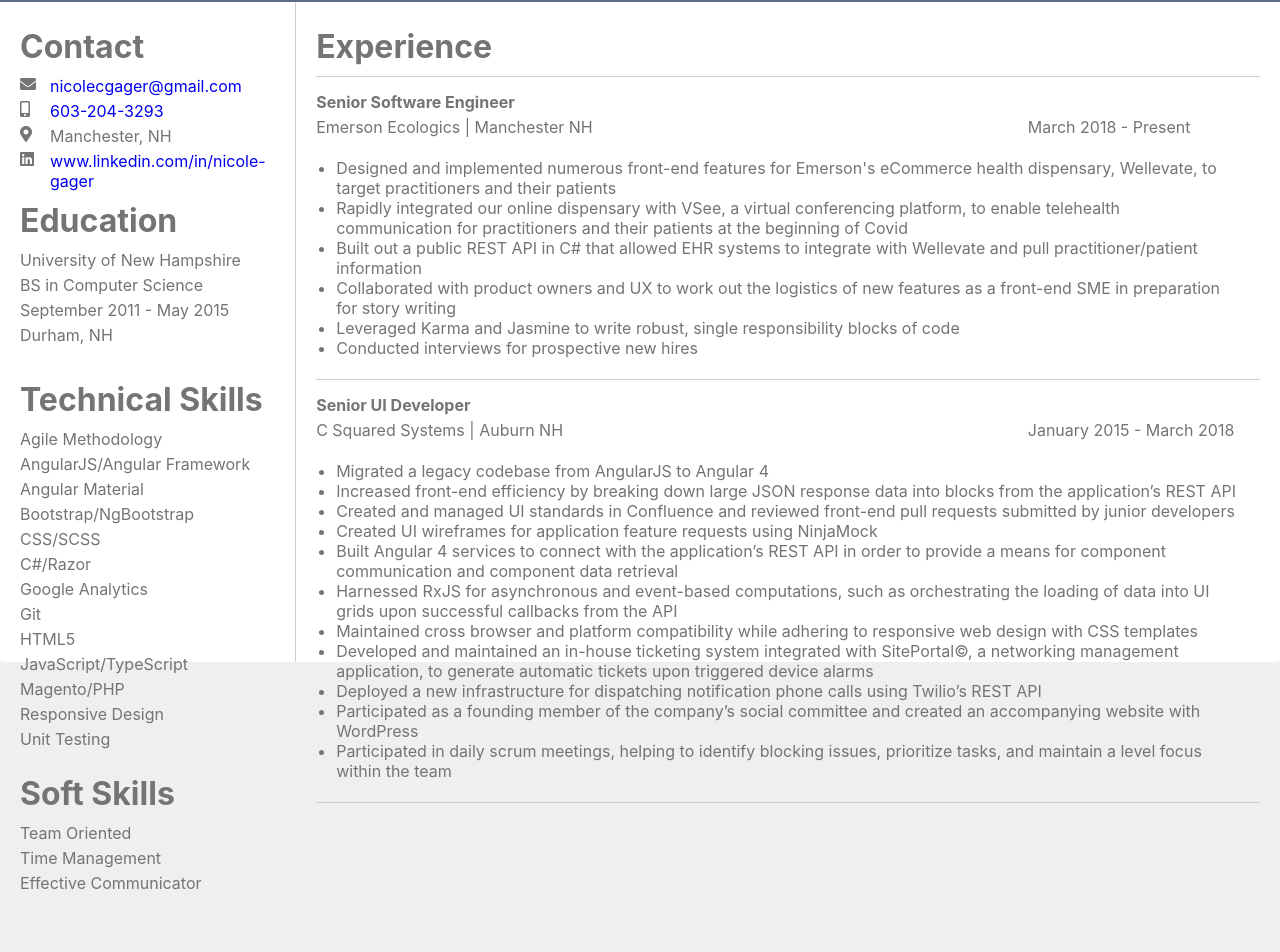
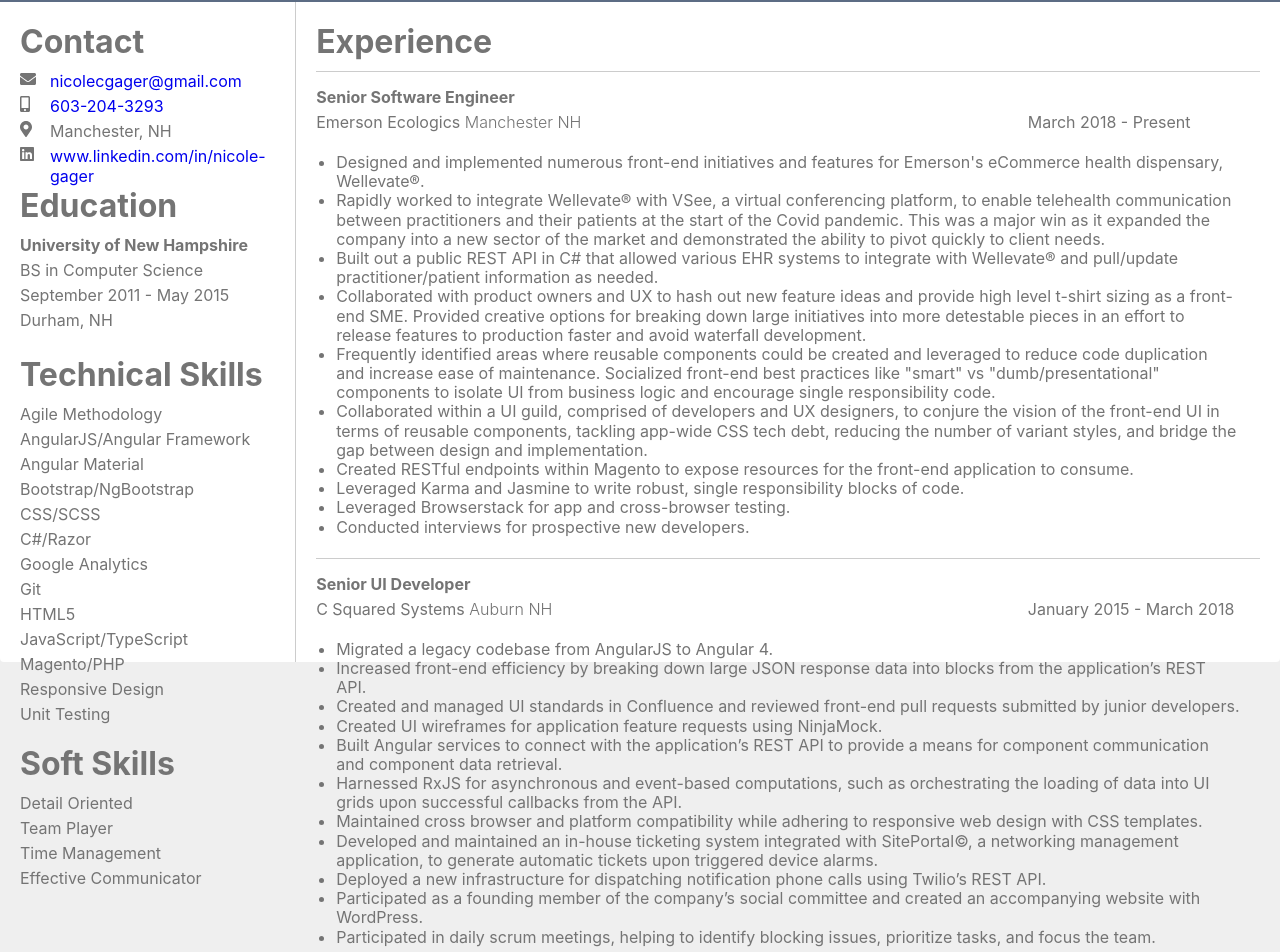
Before and after one commit to ngager/ngager.github.io, a React (Create React App) app: page / in a window 1280 px wide. Shown: the part 148-1100 px from the top of the page. Before the commit the page ends 1051 px from the top, so only its background shows below. Built offline with nearby package versions, Linux system fonts and the light colour scheme.

Commit message:
update content

```diff
--- a/src/components/contact/Contact.scss
+++ b/src/components/contact/Contact.scss
@@ -2,7 +2,7 @@
   display: flex;
   background-color: transparent;
   color: #747474;
-  padding: 10px 20px;
+  padding: 5px 20px;
 
   .icon {
     grid-column-start: 1;
--- a/src/components/education/Education.scss
+++ b/src/components/education/Education.scss
@@ -2,10 +2,14 @@
   display: flex;
   background-color: transparent;
   color: #747474;
-  padding: 10px 20px;
+  padding: 5px 20px;
 
   .grid-container {
     display: grid;
     grid-gap: 5px;
+
+    .school-name {
+      font-weight: 700;
+    }
   }
 }
--- a/src/components/education/Education.tsx
+++ b/src/components/education/Education.tsx
@@ -14,7 +14,7 @@
             <div>
                 <h1>Education</h1>
                 <div className="grid-container">
-                    <div>University of New Hampshire</div>
+                    <div className="school-name">University of New Hampshire</div>
                     <div>BS in Computer Science</div>
                     <div>September 2011 - May 2015</div>
                     <div>Durham, NH</div>
--- a/src/components/experience/Experience.scss
+++ b/src/components/experience/Experience.scss
@@ -3,19 +3,16 @@
   flex-direction: column;
   background-color: transparent;
   color: #747474;
-  padding: 10px 20px;
+  padding: 5px 20px;
 
   .experience-detail {
     display: grid;
     grid-template-columns: repeat(4, 1fr);
     grid-template-rows: auto auto auto auto;
     grid-gap: 5px;
-    border-bottom: 1px solid #CCCCCC;
     padding-top: 15px;
+    border-top: 1px solid #CCCCCC;
 
-    &:first-of-type {
-      border-top: 1px solid #CCCCCC;
-    }
   }
 
   .title {
@@ -29,6 +26,10 @@
     grid-column-end: 4;
   }
 
+  .company-location {
+    font-weight: 300;
+  }
+
   .responsibilities-list {
     grid-column-start: 1;
     grid-column-end: 5;
@@ -36,6 +37,10 @@
     ul {
       padding: 0 20px;
       list-style-position: outside;
+
+      li {
+        line-height: 1.2;
+      }
     }
   }
 
--- a/src/components/experience/Experience.tsx
+++ b/src/components/experience/Experience.tsx
@@ -12,37 +12,95 @@
             <h1>Experience</h1>
             <div className="experience-detail">
                 <div className="title">Senior Software Engineer</div>
-                <div className="company">Emerson Ecologics | Manchester NH</div>
+                <div className="company">Emerson Ecologics <span className="company-location">Manchester NH</span></div>
                 <div className="date-range">March 2018 - Present</div>
                 <div className="responsibilities-list">
                     <ul>
-                        <li>Designed and implemented numerous front-end features for Emerson's eCommerce health dispensary, Wellevate, to target practitioners and their patients</li>
-                        <li>Rapidly integrated our online dispensary with VSee, a virtual conferencing platform, to enable telehealth communication for practitioners and their patients at the beginning of Covid</li>
-                        <li>Built out a public REST API in C# that allowed EHR systems to integrate with Wellevate and pull practitioner/patient information</li>
-                        <li>Collaborated with product owners and UX to work out the logistics of new features as a front-end SME in preparation for story writing</li>
-                        <li>Leveraged Karma and Jasmine to write robust, single responsibility blocks of code</li>
-                        <li>Conducted interviews for prospective new hires</li>
+                        <li>
+                            Designed and implemented numerous front-end initiatives and features for Emerson's eCommerce health dispensary, Wellevate&#174;.
+                        </li>
+                        <li>
+                            Rapidly worked to integrate Wellevate&#174; with VSee, a virtual conferencing platform, to enable telehealth
+                            communication between practitioners and their patients at the start of the Covid pandemic. This was a major
+                            win as it expanded the company into a new sector of the market and demonstrated the ability to pivot quickly
+                            to client needs.
+                        </li>
+                        <li>
+                            Built out a public REST API in C# that allowed various EHR systems to integrate with Wellevate&#174; and pull/update
+                            practitioner/patient information as needed.
+                        </li>
+                        <li>
+                            Collaborated with product owners and UX to hash out new feature ideas and provide high level t-shirt sizing as a front-end SME.
+                            Provided creative options for breaking down large initiatives into more detestable pieces in an effort to release features to
+                            production faster and avoid waterfall development.
+                        </li>
+                        <li>
+                            Frequently identified areas where reusable components could be created and leveraged to reduce code duplication and
+                            increase ease of maintenance. Socialized front-end best practices like "smart" vs "dumb/presentational" components to
+                            isolate UI from business logic and encourage single responsibility code.
+                        </li>
+                        <li>
+                            Collaborated within a UI guild, comprised of developers and UX designers, to conjure the vision of the front-end UI in terms of
+                            reusable components, tackling app-wide CSS tech debt, reducing the number of variant styles, and bridge the gap between
+                            design and implementation.
+                        </li>
+                        <li>
+                            Created RESTful endpoints within Magento to expose resources for the front-end application to consume.
+                        </li>
+                        <li>
+                            Leveraged Karma and Jasmine to write robust, single responsibility blocks of code.
+                        </li>
+                        <li>
+                            Leveraged Browserstack for app and cross-browser testing.
+                        </li>
+                        <li>
+                            Conducted interviews for prospective new developers.
+                        </li>
                     </ul>
                 </div>
             </div>
 
             <div className="experience-detail">
                 <div className="title">Senior UI Developer</div>
-                <div className="company">C Squared Systems | Auburn NH</div>
+                <div className="company">C Squared Systems <span className="company-location">Auburn NH</span></div>
                 <div className="date-range">January 2015 - March 2018</div>
                 <div className="responsibilities-list">
                     <ul>
-                        <li>Migrated a legacy codebase from AngularJS to Angular 4</li>
-                        <li>Increased front-end efficiency by breaking down large JSON response data into blocks from the application’s REST API</li>
-                        <li>Created and managed UI standards in Confluence and reviewed front-end pull requests submitted by junior developers</li>
-                        <li>Created UI wireframes for application feature requests using NinjaMock</li>
-                        <li>Built Angular 4 services to connect with the application’s REST API in order to provide a means for component communication and component data retrieval </li>
-                        <li>Harnessed RxJS for asynchronous and event-based computations, such as orchestrating the loading of data into UI grids upon successful callbacks from the API</li>
-                        <li>Maintained cross browser and platform compatibility while adhering to responsive web design with CSS templates</li>
-                        <li>Developed and maintained an in-house ticketing system integrated with SitePortal©, a networking management application, to generate automatic tickets upon triggered device alarms</li>
-                        <li>Deployed a new infrastructure for dispatching notification phone calls using Twilio’s REST API</li>
-                        <li>Participated as a founding member of the company’s social committee and created an accompanying website with WordPress</li>
-                        <li>Participated in daily scrum meetings, helping to identify blocking issues, prioritize tasks, and maintain a level focus within the team</li>
+                        <li>
+                            Migrated a legacy codebase from AngularJS to Angular 4.
+                        </li>
+                        <li>
+                            Increased front-end efficiency by breaking down large JSON response data into blocks from the application’s REST API.
+                        </li>
+                        <li>
+                            Created and managed UI standards in Confluence and reviewed front-end pull requests submitted by junior developers.
+                        </li>
+                        <li>
+                            Created UI wireframes for application feature requests using NinjaMock.
+                        </li>
+                        <li>
+                            Built Angular services to connect with the application’s REST API to provide a means for component communication and component data retrieval.
+                        </li>
+                        <li>
+                            Harnessed RxJS for asynchronous and event-based computations, such as orchestrating the loading of data into UI grids
+                            upon successful callbacks from the API.
+                        </li>
+                        <li>
+                            Maintained cross browser and platform compatibility while adhering to responsive web design with CSS templates.
+                        </li>
+                        <li>
+                            Developed and maintained an in-house ticketing system integrated with SitePortal©, a networking management application,
+                            to generate automatic tickets upon triggered device alarms.
+                        </li>
+                        <li>
+                            Deployed a new infrastructure for dispatching notification phone calls using Twilio’s REST API.
+                        </li>
+                        <li>
+                            Participated as a founding member of the company’s social committee and created an accompanying website with WordPress.
+                        </li>
+                        <li>
+                            Participated in daily scrum meetings, helping to identify blocking issues, prioritize tasks, and focus the team.
+                        </li>
                     </ul>
                 </div>
             </div>
--- a/src/components/header/Header.scss
+++ b/src/components/header/Header.scss
@@ -14,6 +14,11 @@
     margin: 0;
   }
 
+  span {
+    margin-top: 5px;
+    font-weight: 300;
+  }
+
   .profile-image {
     background-image: url("/assets/images/profile_pic.jpeg");
     background-size: 110px;
--- a/src/components/header/Header.tsx
+++ b/src/components/header/Header.tsx
@@ -15,6 +15,7 @@
             <div className="flex column">
                 <h1>Nicole Gager</h1>
                 <h3>Software Developer</h3>
+                <span>Frontend SME</span>
             </div>
         </div>;
     }
--- a/src/components/skills/Skills.scss
+++ b/src/components/skills/Skills.scss
@@ -2,7 +2,7 @@
   display: flex;
   background-color: transparent;
   color: #747474;
-  padding: 10px 20px;
+  padding: 5px 20px;
 
   .skills-list {
     display: grid;
--- a/src/components/skills/Skills.tsx
+++ b/src/components/skills/Skills.tsx
@@ -26,9 +26,10 @@
                     <div>Responsive Design</div>
                     <div>Unit Testing</div>
                 </div>
-                <h1 className="pt10px">Soft Skills</h1>
+                <h1 className="pt5px">Soft Skills</h1>
                 <div className="skills-list">
-                    <div>Team Oriented</div>
+                    <div>Detail Oriented</div>
+                    <div>Team Player</div>
                     <div>Time Management</div>
                     <div>Effective Communicator</div>
                 </div>
```
